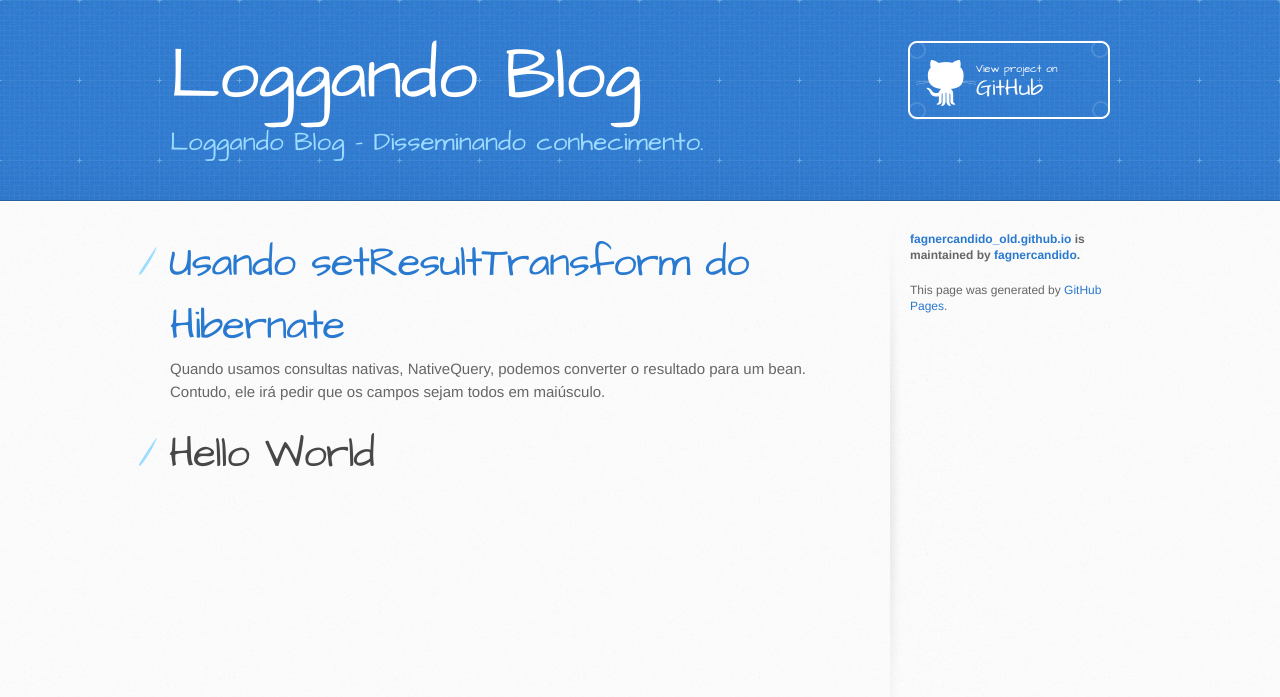
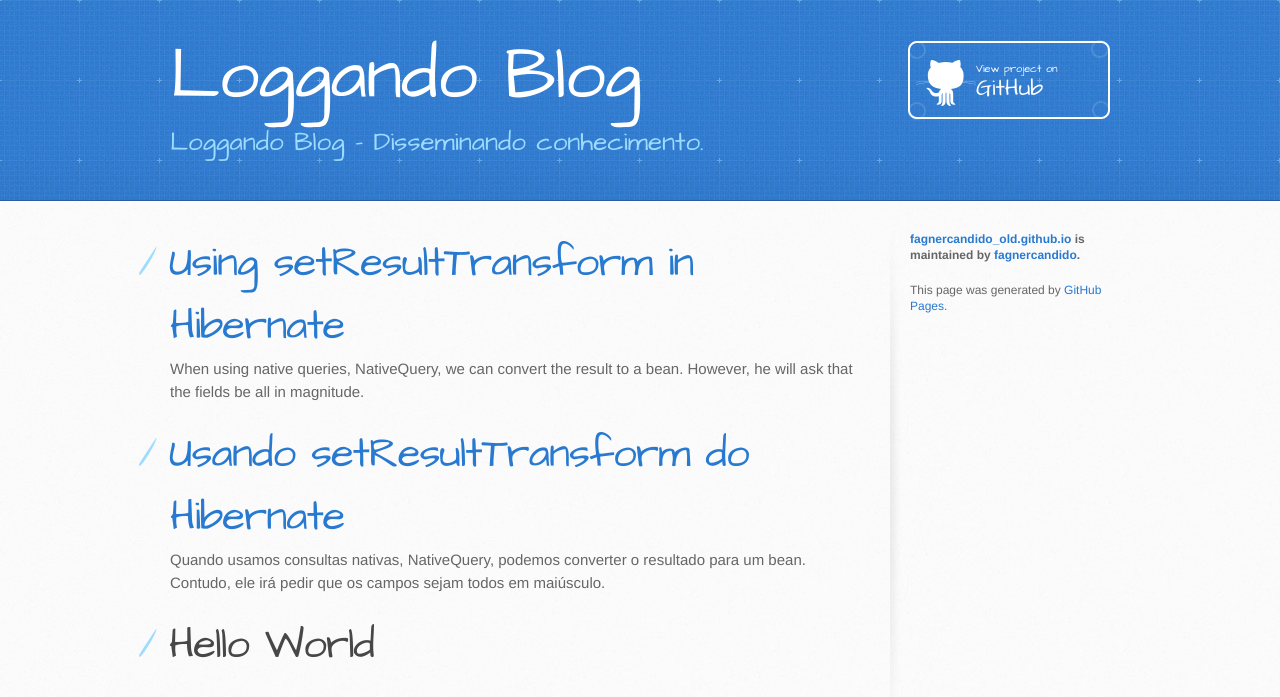
Before and after one commit to fagnercandido/fagnercandido_old.github.io, a Jekyll site: the page built from index.md, in a window 1280 px wide. Shown: the top 697 px of the page. Built offline with Jekyll 4.4.1, drawn with Linux system fonts in a browser that asks for light colours; our own code applies the rules of GitHub Pages for plain Markdown files.

```diff
--- a/index.md
+++ b/index.md
@@ -2,6 +2,8 @@
 layout: default
 ---
 
+# [](#header-1)[Using setResultTransform in Hibernate](set-result-transform-en)
+When using native queries, NativeQuery, we can convert the result to a bean. However, he will ask that the fields be all in magnitude.
 
 # [](#header-1)[Usando setResultTransform do Hibernate](set-result-transform)
 Quando usamos consultas nativas, NativeQuery, podemos converter o resultado para um bean. Contudo, ele irá pedir que os campos sejam todos em maiúsculo.
```
Also changed, not shown: set-result-transform-en.md (added, +14 -0 lines).
